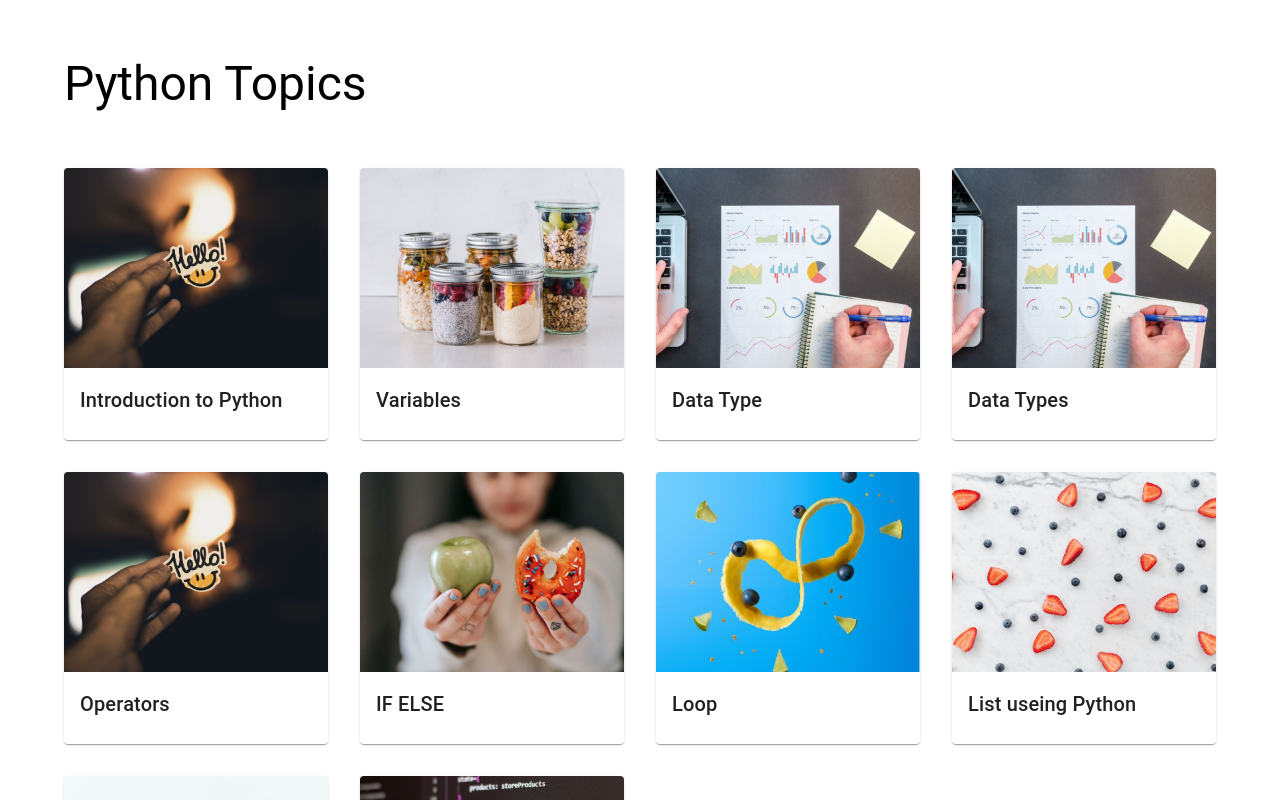
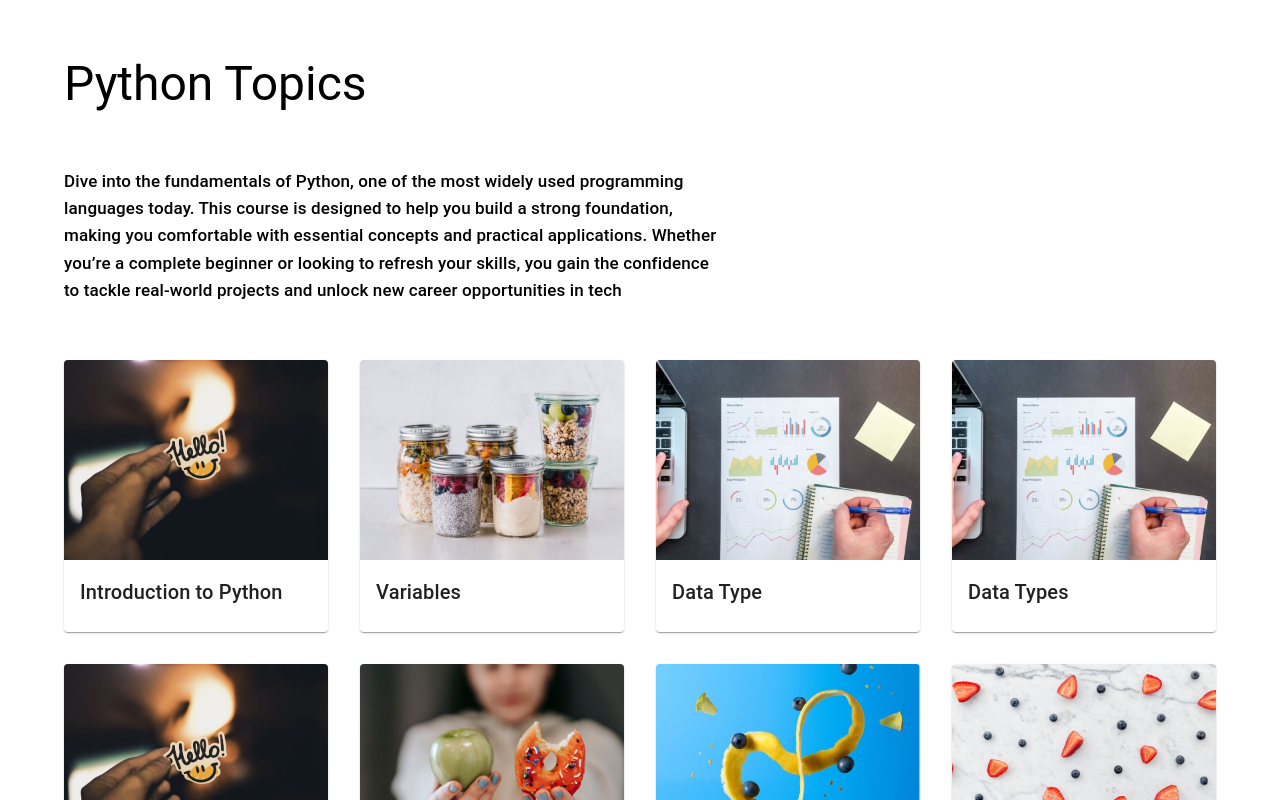
Before and after one commit to saloni-080601/offline-wesite, a React (Create React App) app: page /courses/1 in a window 1280 px wide. Shown: the top 800 px of the page. Built offline with nearby package versions, Linux system fonts and the light colour scheme.

Commit message:
data filled

```diff
--- a/src/Component/CourseTopics.js
+++ b/src/Component/CourseTopics.js
@@ -1,7 +1,7 @@
 import React from 'react';
 import { useParams, Link } from 'react-router-dom';
 import { courses } from './data';
-import { Container, Typography, Grid, Card, CardContent,CardMedia } from '@mui/material';
+import { Container, Typography, Grid, Card, CardContent, CardMedia } from '@mui/material';
 
 const Topics = () => {
 
@@ -12,11 +12,15 @@
     }
     return (
         <Container>
-            <Typography variant="h3" gutterBottom sx={{mt:7}}>
+            <Typography variant="h3" gutterBottom sx={{ mt: 7 }}>
                 {selectedCourse.name} Topics
             </Typography>
-
-            <Grid container spacing={4} sx={{mt:3}}>
+            <Grid container spacing={4} sx={{ mt: 3 }}>
+                <Grid item xs={12} sm={6} md={7} lg={7}>
+                    <Typography variant='h6' sx={{ fontSize: "17px" }}>{selectedCourse.description}</Typography>
+                </Grid>
+            </Grid>
+            <Grid container spacing={4} sx={{ mt: 3 }}>
                 {selectedCourse.topics.map((topic, index) => (
                     <Grid item xs={12} sm={6} md={4} lg={3} key={index}>
                         <Link to={`/courses/${courseId}/topic/${index + 1}`} style={{ textDecoration: 'none', color: 'inherit' }}>
--- a/src/Component/data.js
+++ b/src/Component/data.js
@@ -16,7 +16,7 @@
     {
         id: 1,
         name: 'Python',
-        description: 'Learn the basics and become comfortable in one of the most popular programming languages Python.',
+        description: 'Dive into the fundamentals of Python, one of the most widely used programming languages today. This course is designed to help you build a strong foundation, making you comfortable with essential concepts and practical applications. Whether you’re a complete beginner or looking to refresh your skills, you  gain the confidence to tackle real-world projects and unlock new career opportunities in tech',
         img: python,
         topics: [
             {
@@ -290,7 +290,7 @@
     {
         id: 2,
         name: 'CSS',
-        description: 'Master CSS for styling websites.',
+        description: 'Master CSS and unlock the full potential of web design! This comprehensive course will take you from the basics to advanced styling techniques, empowering you to create visually stunning and responsive websites. Learn essential concepts such as layout design, animations, and best practices for maintaining clean, efficient code. By the end of this course, you’ll have the skills to transform your ideas into beautiful web experiences that captivate users',
         img: css,  // Assume css is a valid image source
         topics: [
             {
@@ -433,7 +433,7 @@
     {
         id: 3,
         name: 'JavaScript',
-        description: 'Understand the fundamentals of JavaScript.',
+        description: 'Become a JavaScript expert and elevate your web development skills! This comprehensive course is designed to take you through the essentials of JavaScript, from understanding basic syntax to implementing complex functionalities. You’ll learn how to manipulate the Document Object Model (DOM), handle events, and work with libraries and frameworks to create interactive web applications. With hands-on projects and real-world',
         img: javascript,
         topics: [
             {
@@ -596,7 +596,7 @@
     {
         id: 4,
         name: 'React.js',
-        description: 'Build dynamic user interfaces with React.',
+        description: 'Dive into the world of React.js and revolutionize your web development skills! This comprehensive course covers everything from the core concepts of React to advanced techniques that will set you apart as a developer. You’ll learn how to create reusable components, manage application state, and utilize React Router for seamless navigation. With a focus on practical applications, you’ll build real-world projects that enhance your understanding of how to create scalable, high-performance web applications. Join a vibrant community of developers and gain insights into best practices',
         img: react,
         topics: [
             {
```
